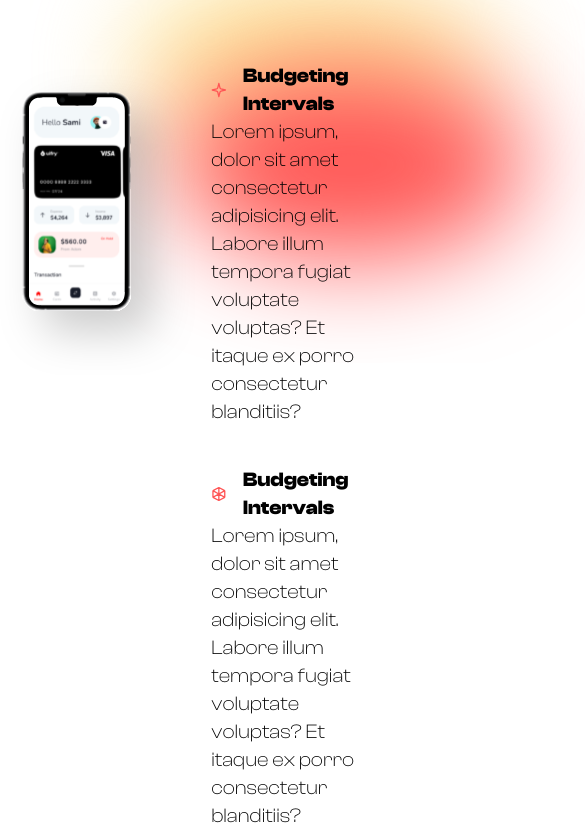
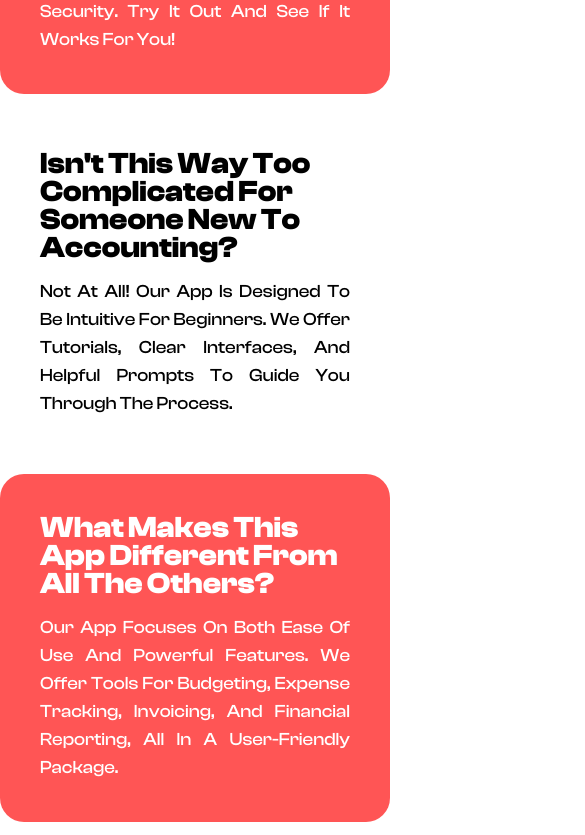
Before and after one commit to Nktech-Official/uifry, a Next.js app: page / in a window 390 px wide. Shown: the part 1849-2684 px from the top of the page, 585 px wide, since content can reach past the window. Built offline with nearby package versions, Linux system fonts and the light colour scheme.

Commit message:
feat: footer and FAQ responsive

```diff
--- a/src/app/page.tsx
+++ b/src/app/page.tsx
@@ -8,7 +8,7 @@ export default function Home() {
   return (
     <main className="">
       <Hero />
-      <Features />
+      {/* <Features /> */}
       <FrequentlyAsked />
       <Footer />
     </main>
--- a/src/components/Footer.tsx
+++ b/src/components/Footer.tsx
@@ -4,8 +4,8 @@ import Uifry from "./logo/Uifry";
 export default function Footer() {
   return (
     <>
-      <div className="container m-auto h-60 mt-44 flex justify-around">
-        <div className="w-44">
+      <div className="container mx-auto  mt-44 flex flex-col items-center lg:items-start lg:flex-row lg:h-60 lg:justify-around">
+        <div className="w-44 flex flex-col items-center lg:block">
           <Uifry />
           <div className="flex items-center mt-4">
             <svg
@@ -23,7 +23,7 @@ export default function Footer() {
             </svg>{" "}
             <p className="font-medium">help@Flybix.com</p>
           </div>
-          <div className="flex items-center mt-4 w-44">
+          <div className="flex items-center mt-4 w-44 ">
             <svg
               width="24"
               height="25"
@@ -43,7 +43,7 @@ export default function Footer() {
             <p className="font-medium">+1 234 456 678 89</p>
           </div>
         </div>
-        <div className="w-40">
+        <div className="w-full lg:w-40 text-center lg:text-start border-t-2 lg:border-0 pt-4 lg:pt-0 mt-4 lg:mt-0">
           <h1 className=" text-black text-[32px] font-medium font-['Clash Display'] capitalize leading-[42px]">
             links
           </h1>
@@ -60,7 +60,7 @@ export default function Footer() {
             <a href="">blog</a>
           </p>
         </div>
-        <div className="w-40">
+        <div className="w-full lg:w-40 text-center lg:text-start border-t-2 lg:border-0 pt-4 lg:pt-0 mt-4 lg:mt-0">
           <h1 className=" text-black text-[32px] font-medium font-['Clash Display'] capitalize leading-[42px]">
             legal
           </h1>
@@ -74,7 +74,7 @@ export default function Footer() {
             <a href="">cookie policy</a>
           </p>
         </div>
-        <div className="w-40">
+        <div className="w-full lg:w-40 text-center lg:text-start border-t-2 lg:border-0 pt-4 lg:pt-0 mt-4 lg:mt-0">
           <h1 className=" text-black text-[32px] font-medium font-['Clash Display'] capitalize leading-[42px]">
             products
           </h1>
@@ -88,14 +88,14 @@ export default function Footer() {
             <a href="">reviews</a>
           </p>
         </div>
-        <div className="w-40">
+        <div className="w-full lg:w-40 text-center lg:text-start border-t-2 lg:border-0 pt-4 lg:pt-0 mt-4 lg:mt-0">
           <h1 className=" text-black text-[32px] font-medium font-['Clash Display'] capitalize leading-[42px]">
             newsletter
           </h1>
           <p className="text-black ml-1 my-5 text-lg font-medium font-['Clash Display'] capitalize leading-relaxed underline hover:text-blue-700">
             stay up to date
           </p>
-          <form className="flex w-[400px]">
+          <form className="flex m-auto w-[80%] lg:w-[250px]">
             <input
               type="email"
               placeholder="Enter your email address"
@@ -112,7 +112,7 @@ export default function Footer() {
       </div>
       <hr className="border mt-[50px] container m-auto" />
       <div className="container m-auto h-[90px] flex justify-center items-center">
-        <p className="text-center font-medium text-2xl">
+        <p className="text-center font-medium text-lg sm:text-2xl">
           Copyright 2022 uifry.com all rights reserved
         </p>
       </div>
--- a/src/components/FrequentlyAsked.tsx
+++ b/src/components/FrequentlyAsked.tsx
@@ -11,7 +11,7 @@ export default function FrequentlyAsked() {
         Frequently asked questions
       </p>
 
-      <div className="grid grid-cols-2 grid-rows-3 gap-4 mt-10">
+      <div className="grid grid-cols-1 gird-rows-6  sm:grid-cols-2 sm:grid-rows-3 gap-4 mt-10">
         {FAQ.map((faq, index) => (
           <FaqItem {...faq} index={index} key={index} />
         ))}
@@ -26,21 +26,28 @@ interface FaqItemProps extends faq {
 const FaqItem: React.FC<FaqItemProps> = ({ question, answer, index }) => {
   const rowIndex = Math.floor(index / 2); // Calculate row index
   const colIndex = index % 2; // Calculate column index
-  function getBackgroundColor(rowIndex: number, colIndex: number) {
+  function getBackgroundColorSm(rowIndex: number, colIndex: number) {
     if (rowIndex % 2 !== 0) {
       return colIndex % 2 === 0
-        ? { bg: "bg-white", text: "text-black" }
-        : { bg: "bg-[#FF5555]", text: "text-white" };
+        ? { bg: "sm:bg-white", text: "sm:text-black" }
+        : { bg: "sm:bg-[#FF5555]", text: "sm:text-white" };
     } else {
       return colIndex % 2 === 0
-        ? { bg: "bg-[#FF5555]", text: "text-white" }
-        : { bg: "bg-white", text: "text-black" };
+        ? { bg: "sm:bg-[#FF5555]", text: "sm:text-white" }
+        : { bg: "sm:bg-white", text: "sm:text-black" };
     }
   }
-  const color = getBackgroundColor(rowIndex, colIndex);
+  function getBackgroundColor(index: number) {
+    if (index % 2 === 0) return { bg: "bg-[#FF5555]", text: "text-white" };
+    return { bg: "bg-white", text: "text-black" };
+  }
+  const colorSm = getBackgroundColorSm(rowIndex, colIndex);
+  const color = getBackgroundColor(index);
 
   return (
-    <div className={`${color.bg} ${color.text} p-10 rounded-3xl `}>
+    <div
+      className={`${color.bg} ${color.text} ${colorSm.bg} ${colorSm.text} p-10 rounded-3xl `}
+    >
       <h1 className="text-3xl font-semibold font-['Clash Display'] capitalize leading-7">
         {question}
       </h1>
--- a/src/components/Hero.tsx
+++ b/src/components/Hero.tsx
@@ -47,7 +47,7 @@ export default function Hero() {
             </div>
           </div>
         </div>
-        <div className="lg:w-1/2 h-[800px] m-auto w-full lg:block mt-[10px] lg:mt-0">
+        <div className="lg:w-1/2 h-[500px] sm:h-[600] md:h-[700px] m-auto w-full lg:block mt-[10px] lg:mt-0">
           <div className="relative h-full w-full">
             <Star4 className="absolute bottom-[50px] left-[120px]" />
             {/* <DotBasePhone className="absolute w-[500px] h-[765px] left-[40px] bottom-0" /> */}
```
